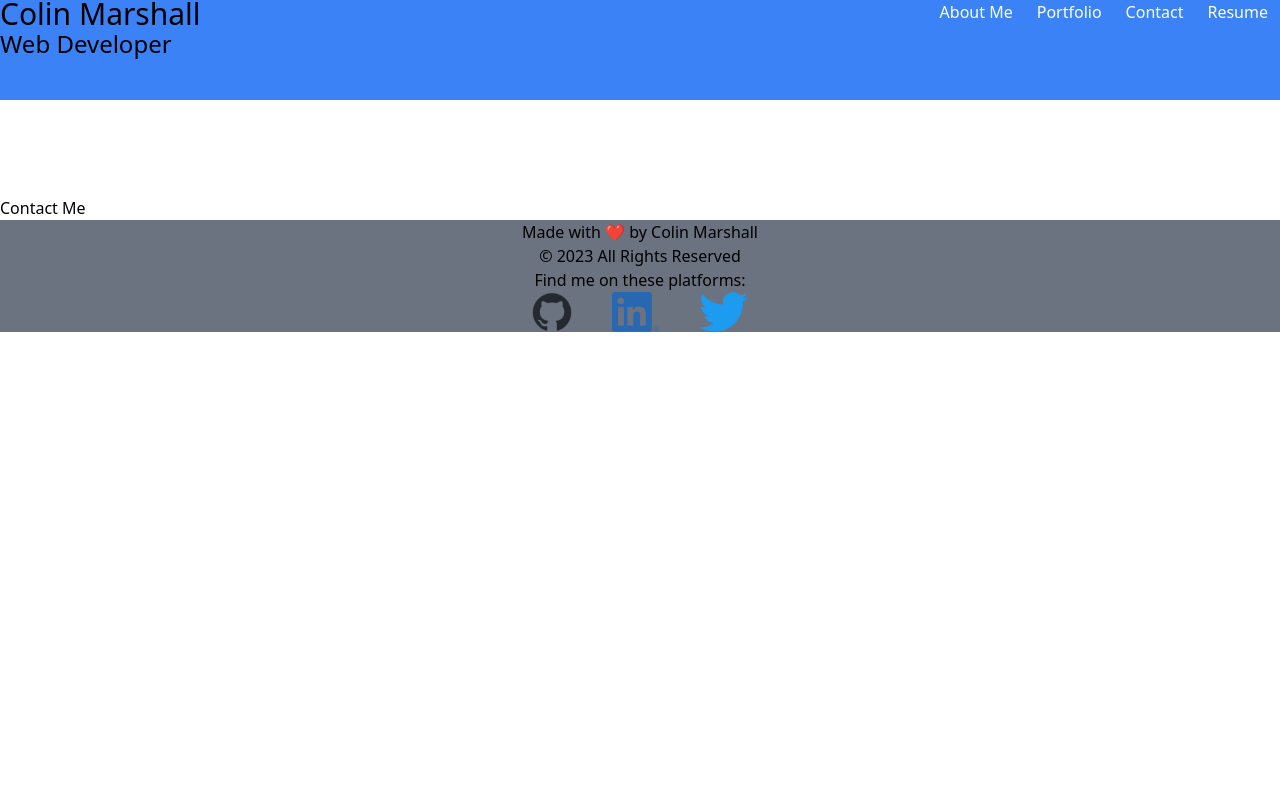
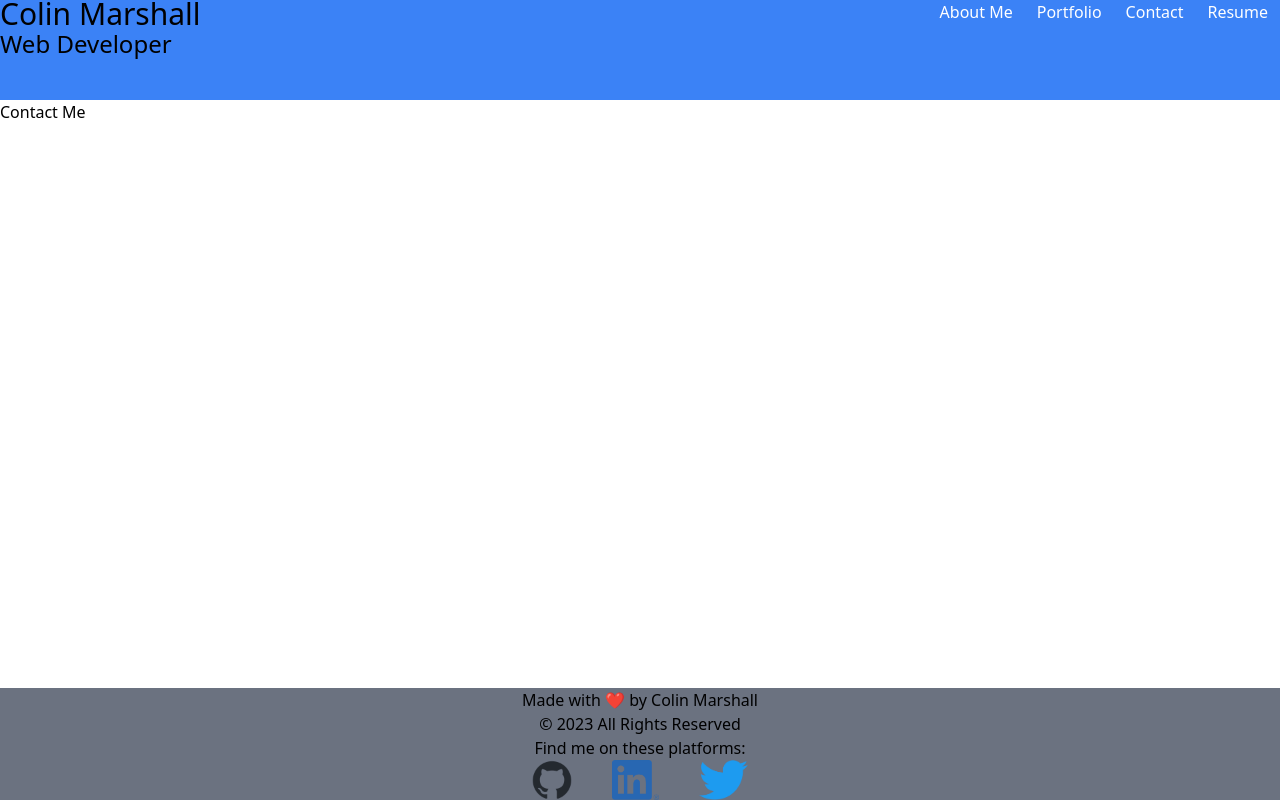
Before and after one commit to CascadeColin/Portfolio, a React (Create React App) app: page / in a window 1280 px wide. Both pictures are taken after a click on the button "Contact". Built offline with nearby package versions, Linux system fonts and the light colour scheme.

Commit message:
fixed bug in sticky footer, now sticks to bottom regardless of page content

```diff
--- a/public/index.html
+++ b/public/index.html
@@ -1,4 +1,5 @@
 <!DOCTYPE html>
+<!-- style="height:100%;margin:0;" applied at every level to force page styling -->
 <html lang="en" style="height:100%;margin:0;">
   <head>
     <meta charset="utf-8" />
--- a/src/app.jsx
+++ b/src/app.jsx
@@ -12,11 +12,8 @@ import { menuList } from "./helpers/menuList";
 
 export default function App() {
   return (
-    // "min-h-screen flex flex-col" required to set up sticky footer
-    // "mb-32 required to prevent footer from covering content (assuming h-32 for footer)"
-    <div className="parent-component" style={{height:"100%",margin:0}}>
+    <div className="parent-component h-full m-0">
       <Main menuList={menuList} />
-
     </div>
   );
 }
--- a/src/main/footer/footer.jsx
+++ b/src/main/footer/footer.jsx
@@ -1,8 +1,8 @@
 import React from "react";
 
 /* TODO:
-1) make footer sticky so it is always available to recruiter
-2) refine spacing between icons (more responsive)
+1) refine spacing between icons (more responsive)
+2) refine for different screen sizes
 */
 
 // NOTE:  I intentionally am keeping the footer sticky for ease of access to the links inside of it.  Recruiters and hiring managers spend VERY little time on our portfolios and I want those links to be right in their face and easy to click at all times.
@@ -12,8 +12,7 @@ export default function header({ footerLinks }) {
   const year = new Date().getFullYear();
 
   return (
-    // Update "margin bottom" for App component if "height" value is changed here - prevents sticky footer covering content
-    <footer className="flex-col bg-gray-500">
+    <footer className="flex-col bg-gray-500 mt-auto">
       <h1 className="flex justify-center">Made with ❤️ by Colin Marshall</h1>
       <h1 className="flex justify-center">
       © {year} All Rights Reserved
--- a/src/main/main.jsx
+++ b/src/main/main.jsx
@@ -66,7 +66,7 @@ export default function Main({ menuList }) {
   return (
     // "fixed top-0 w-full" makes the header sticky to top of page.
     // if header height is changed, change component "margin top" by the same amount.  for example, "h-24" for header means "mt-24" is needed for each subcomponent
-    <div className="app flex flex-col h-full">
+    <div className="app flex flex-col h-full min-h-screen">
       {/* if screen size is 639px or less */}
       <MediaQuery maxWidth={639}>
         <header className="bg-blue-500 flex justify-between pb-10">
--- a/src/main/pages/aboutMe.css
+++ /dev/null
@@ -1,3 +0,0 @@
-main {
-    flex:1;
-}
--- a/src/main/pages/aboutMe.jsx
+++ b/src/main/pages/aboutMe.jsx
@@ -2,7 +2,6 @@ import React from "react";
 
 export default function About() {
   return (
-    // "mt-24" prevents content being covered by sticky header.  If this is bugged, verify that current "mt" value matched the "h" value in navigation.jsx
     <main className="overflow-auto">
       <p>
         Lorem ipsum dolor sit amet consectetur adipisicing elit. Cumque vel
--- a/src/main/pages/contact.jsx
+++ b/src/main/pages/contact.jsx
@@ -3,7 +3,7 @@ import React from "react";
 export default function Contact() {
   return (
     // "mt-24" prevents content being covered by sticky header.  If this is bugged, verify that current "mt" value matched the "h" value in navigation.jsx
-    <main className="mt-24">
+    <main className="overflow-auto">
       <p>Contact Me</p>
     </main>
   );
--- a/src/main/pages/portfolio.jsx
+++ b/src/main/pages/portfolio.jsx
@@ -3,7 +3,7 @@ import React from "react";
 export default function Portfolio() {
   return (
     // "mt-24" prevents content being covered by sticky header.  If this is bugged, verify that current "mt" value matched the "h" value in navigation.jsx
-    <main className="mt-24">
+    <main className="overflow-auto">
       <p>Portfolio</p>
     </main>
   );
--- a/src/main/pages/resume.jsx
+++ b/src/main/pages/resume.jsx
@@ -3,7 +3,7 @@ import React from "react";
 export default function Resume() {
   return (
     // "mt-24" prevents content being covered by sticky header.  If this is bugged, verify that current "mt" value matched the "h" value in navigation.jsx
-    <main className="mt-24">
+    <main className="overflow-auto">
       <p>Resume</p>
     </main>
   );
```
